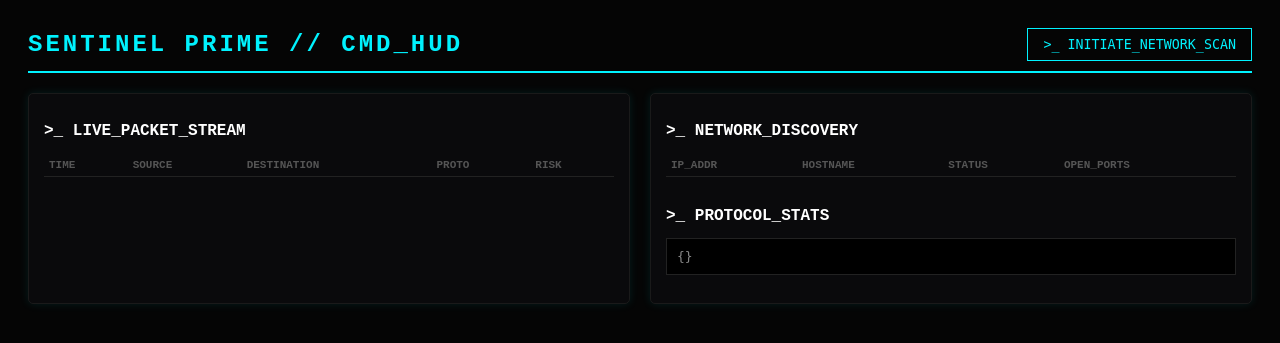
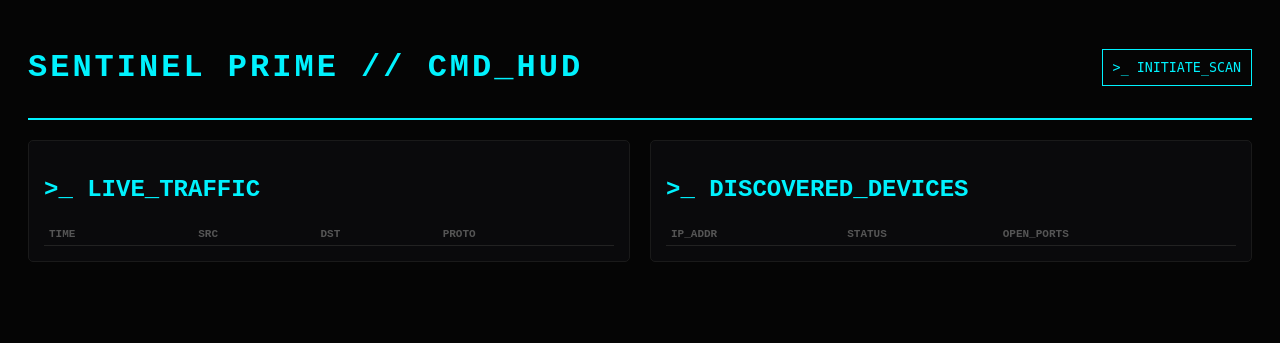
Before and after one commit to krishnashivhare654-beep/Sentinel-Prime, a Flask app: page / in a window 1280 px wide. Shown: the top 343 px of the page. Run offline with Flask 3, Linux system fonts and the light colour scheme; data that the repository does not hold is empty.

Commit message:
V1.0 Stable: Sentinel Prime HUD with unique device tracking and real-time logs

```diff
--- a/Sentinel-Prime/app.py
+++ b/Sentinel-Prime/app.py
@@ -22,30 +22,31 @@ def index():
 @app.route('/api/traffic')
 def get_traffic():
     conn = get_db_connection()
-    traffic = conn.execute('SELECT * FROM traffic ORDER BY id DESC LIMIT 20').fetchall()
+    # Check if table exists to avoid errors on first run
+    try:
+        traffic = conn.execute('SELECT * FROM traffic ORDER BY id DESC LIMIT 20').fetchall()
+    except:
+        traffic = []
     conn.close()
     return jsonify([dict(row) for row in traffic])
-
-@app.route('/api/stats')
-def get_stats():
-    conn = get_db_connection()
-    stats = conn.execute('SELECT protocol, COUNT(*) as count FROM traffic GROUP BY protocol').fetchall()
-    conn.close()
-    return jsonify({row['protocol']: row['count'] for row in stats})
 
 @app.route('/api/devices')
 def get_devices():
     conn = get_db_connection()
-    devices = conn.execute('SELECT * FROM devices ORDER BY last_seen DESC').fetchall()
+    try:
+        devices = conn.execute('SELECT * FROM devices ORDER BY last_seen DESC').fetchall()
+    except:
+        devices = []
     conn.close()
     return jsonify([dict(row) for row in devices])
 
 @app.route('/api/scan')
 def trigger_scan():
+    # VIT Network range
     thread = threading.Thread(target=scan_network, args=("10.106.204.0/24",))
     thread.daemon = True
     thread.start()
-    return jsonify({"status": "Scan initiated in background"})
+    return jsonify({"status": "Scan started"})
 
 if __name__ == '__main__':
     socketio.run(app, debug=True, port=5000)
--- a/Sentinel-Prime/web/templates/index.html
+++ b/Sentinel-Prime/web/templates/index.html
@@ -1,81 +1,51 @@
 <!DOCTYPE html>
-<html lang="en">
+<html>
 <head>
-    <meta charset="UTF-8">
     <title>SENTINEL PRIME // CMD_HUD</title>
     <style>
         :root { --neon: #00f2fe; --bg: #050505; --card: #0a0a0c; }
         body { background: var(--bg); color: var(--neon); font-family: 'Courier New', monospace; padding: 20px; }
         .header { border-bottom: 2px solid var(--neon); padding-bottom: 10px; margin-bottom: 20px; display: flex; justify-content: space-between; align-items: center; }
         .grid { display: grid; grid-template-columns: 1fr 1fr; gap: 20px; }
-        .box { background: var(--card); border: 1px solid #1a1a1a; padding: 15px; border-radius: 5px; box-shadow: 0 0 10px rgba(0,242,254,0.1); }
+        .box { background: var(--card); border: 1px solid #1a1a1a; padding: 15px; border-radius: 5px; }
         table { width: 100%; border-collapse: collapse; font-size: 11px; margin-top: 10px; }
         th { text-align: left; color: #555; border-bottom: 1px solid #222; padding: 5px; }
         td { padding: 8px 5px; border-bottom: 1px solid #111; }
-        .btn { background: none; border: 1px solid var(--neon); color: var(--neon); cursor: pointer; padding: 8px 15px; font-family: monospace; }
+        .btn { background: none; border: 1px solid var(--neon); color: var(--neon); cursor: pointer; padding: 10px; font-family: monospace; }
         .btn:hover { background: var(--neon); color: #000; }
-        .risk-low { color: #39ff14; }
-        pre { background: #000; padding: 10px; border: 1px solid #222; color: #888; font-size: 13px; max-height: 200px; overflow: auto; }
     </style>
 </head>
 <body>
     <div class="header">
-        <div style="font-size: 1.5rem; font-weight: bold; letter-spacing: 3px;">SENTINEL PRIME // CMD_HUD</div>
-        <button class="btn" onclick="triggerScan()">>_ INITIATE_NETWORK_SCAN</button>
+        <h1 style="letter-spacing: 3px;">SENTINEL PRIME // CMD_HUD</h1>
+        <button class="btn" onclick="fetch('/api/scan').then(r=>r.json()).then(d=>alert(d.status))">>_ INITIATE_SCAN</button>
     </div>
-
     <div class="grid">
         <div class="box">
-            <h2 style="color:#fff; font-size:1rem;">>_ LIVE_PACKET_STREAM</h2>
+            <h2>>_ LIVE_TRAFFIC</h2>
             <table>
-                <thead><tr><th>TIME</th><th>SOURCE</th><th>DESTINATION</th><th>PROTO</th><th>RISK</th></tr></thead>
-                <tbody id="traffic-body"></tbody>
+                <thead><tr><th>TIME</th><th>SRC</th><th>DST</th><th>PROTO</th></tr></thead>
+                <tbody id="traffic"></tbody>
             </table>
         </div>
-
         <div class="box">
-            <h2 style="color:#fff; font-size:1rem;">>_ NETWORK_DISCOVERY</h2>
+            <h2>>_ DISCOVERED_DEVICES</h2>
             <table>
-                <thead><tr><th>IP_ADDR</th><th>HOSTNAME</th><th>STATUS</th><th>OPEN_PORTS</th></tr></thead>
-                <tbody id="device-body"></tbody>
+                <thead><tr><th>IP_ADDR</th><th>STATUS</th><th>OPEN_PORTS</th></tr></thead>
+                <tbody id="devices"></tbody>
             </table>
-
-            <h2 style="color:#fff; font-size:1rem; margin-top:30px;">>_ PROTOCOL_STATS</h2>
-            <pre id="stats-json"></pre>
         </div>
     </div>
-
     <script>
-        function triggerScan() {
-            fetch('/api/scan').then(r => r.json()).then(d => {
-                console.log("Scan Result:", d.status);
+        function updateUI() {
+            fetch('/api/traffic').then(r => r.json()).then(data => {
+                document.getElementById('traffic').innerHTML = data.map(x => `<tr><td>${x.timestamp.split(' ')[1]}</td><td>${x.src_ip}</td><td>${x.dst_ip}</td><td>${x.protocol}</td></tr>`).join('');
+            });
+            fetch('/api/devices').then(r => r.json()).then(data => {
+                document.getElementById('devices').innerHTML = data.map(x => `<tr><td>${x.ip}</td><td style="color:#39ff14">UP</td><td>${x.ports}</td></tr>`).join('');
             });
         }
-
-        function updateUI() {
-            fetch('/api/traffic').then(r => r.json()).then(data => {
-                let html = "";
-                data.forEach(x => {
-                    html += `<tr><td>${x.timestamp.split(' ')[1]}</td><td>${x.src_ip}</td><td>${x.dst_ip}</td><td>${x.protocol}</td><td class="risk-low">${x.risk_level}</td></tr>`;
-                });
-                document.getElementById('traffic-body').innerHTML = html;
-            });
-
-            fetch('/api/devices').then(r => r.json()).then(data => {
-                let html = "";
-                data.forEach(x => {
-                    html += `<tr><td>${x.ip}</td><td>${x.hostname || 'N/A'}</td><td style="color:#39ff14">UP</td><td style="color:#ffae00">${x.ports || 'SCANNING...'}</td></tr>`;
-                });
-                document.getElementById('device-body').innerHTML = html;
-            });
-
-            fetch('/api/stats').then(r => r.json()).then(data => {
-                document.getElementById('stats-json').innerHTML = JSON.stringify(data, null, 2);
-            });
-        }
-
-        setInterval(updateUI, 3000);
-        updateUI();
+        setInterval(updateUI, 3000); updateUI();
     </script>
 </body>
 </html>
```
Also changed, not shown: Sentinel-Prime/core/scout.py (+2 -12 lines), 1 other file.
